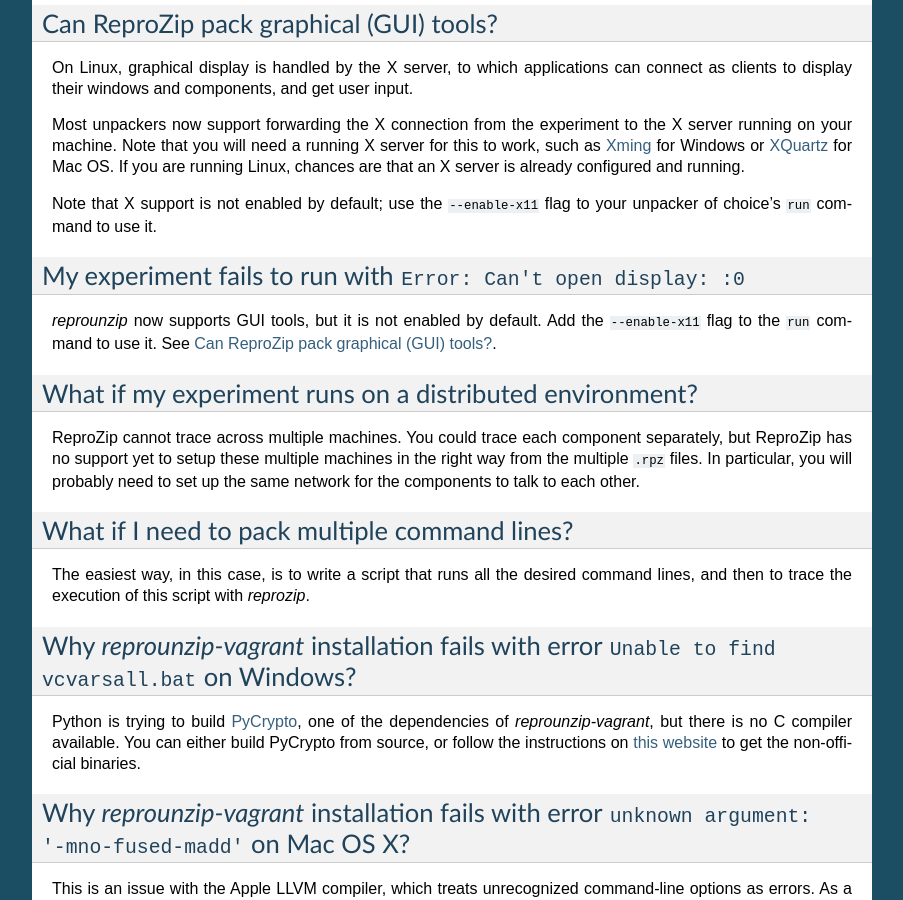
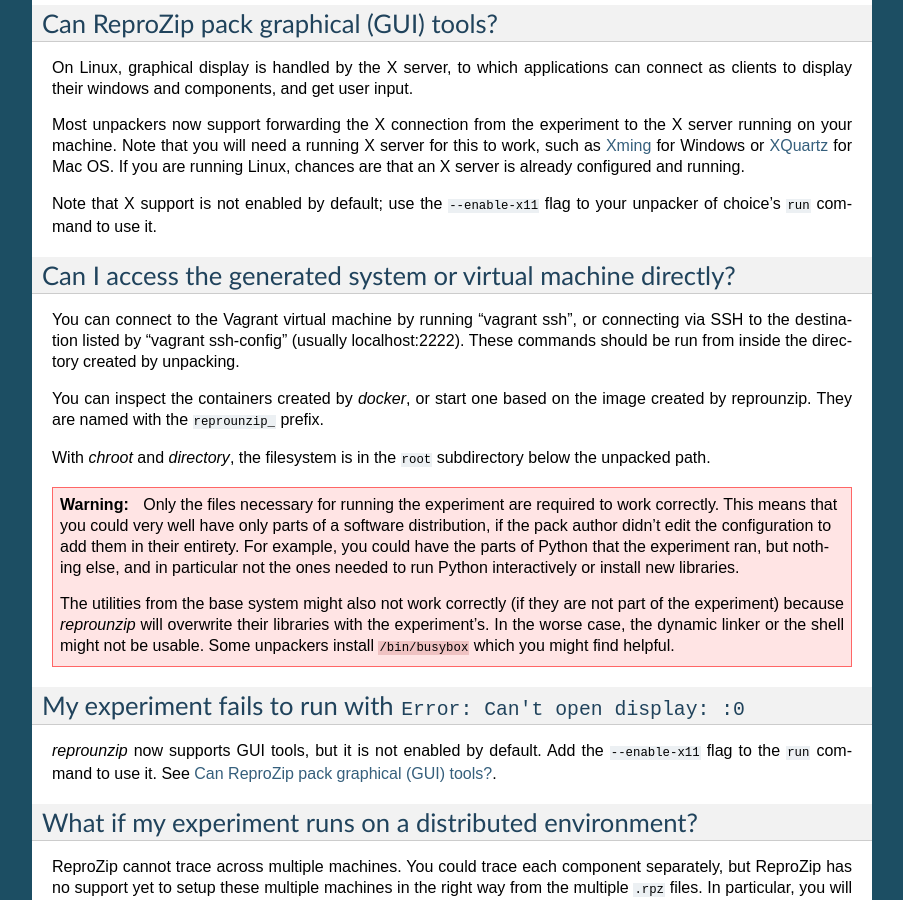
Before and after one commit to VIDA-NYU/reprozip, a Sphinx documentation site: the page built from docs/source/faq.rst, in a window 1280 px wide and 900 px high, scrolled down 1717 px. Shown: the whole window, without its empty margins (198-1101 px from the left). Built offline with Sphinx 7.4.7, drawn with Linux system fonts in a browser that asks for light colours; some of the changed text lies outside the part shown.

Commit message:
Adds instructions to the FAQ for direct access

```diff
--- a/docs/source/faq.rst
+++ b/docs/source/faq.rst
@@ -76,6 +76,21 @@
 Most unpackers now support forwarding the X connection from the experiment to the X server running on your machine. Note that you will need a running X server for this to work, such as `Xming <http://sourceforge.net/projects/xming/>`_ for Windows or `XQuartz <http://xquartz.macosforge.org/>`_ for Mac OS. If you are running Linux, chances are that an X server is already configured and running.
 
 Note that X support is not enabled by default; use the ``--enable-x11`` flag to your unpacker of choice's ``run`` command to use it.
+
+Can I access the generated system or virtual machine directly?
+==============================================================
+
+You can connect to the Vagrant virtual machine by running "vagrant ssh", or connecting via SSH to the destination listed by "vagrant ssh-config" (usually localhost:2222). These commands should be run from inside the directory created by unpacking.
+
+You can inspect the containers created by `docker`, or start one based on the image created by reprounzip. They are named with the ``reprounzip_`` prefix.
+
+With `chroot` and `directory`, the filesystem is in the ``root`` subdirectory below the unpacked path.
+
+..  warning::
+
+    Only the files necessary for running the experiment are required to work correctly. This means that you could very well have only parts of a software distribution, if the pack author didn't edit the configuration to add them in their entirety. For example, you could have the parts of Python that the experiment ran, but nothing else, and in particular not the ones needed to run Python interactively or install new libraries.
+
+    The utilities from the base system might also not work correctly (if they are not part of the experiment) because `reprounzip` will overwrite their libraries with the experiment's. In the worse case, the dynamic linker or the shell might not be usable. Some unpackers install ``/bin/busybox`` which you might find helpful.
 
 My experiment fails to run with ``Error: Can't open display: :0``
 =================================================================
```
